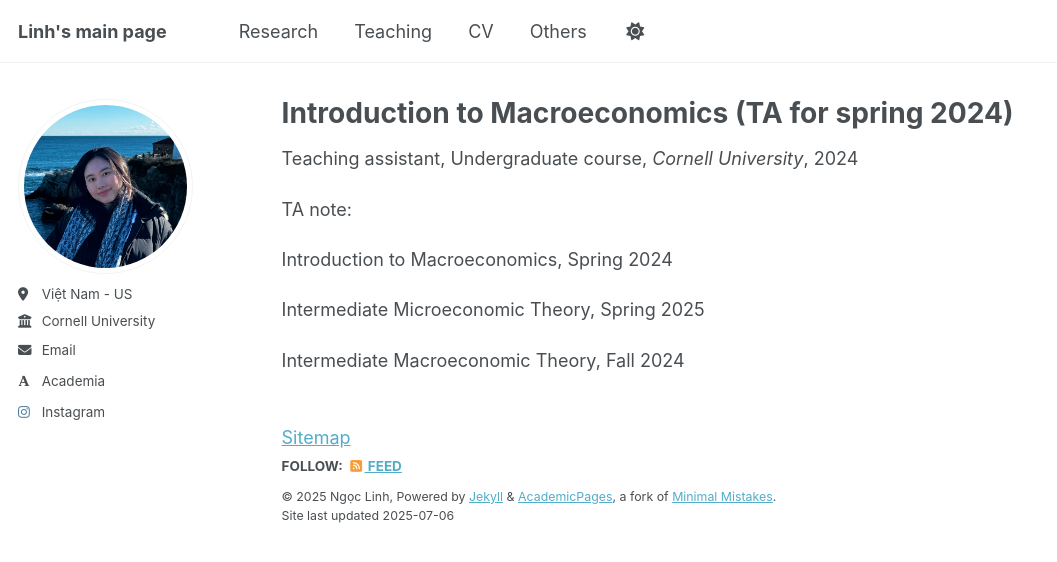
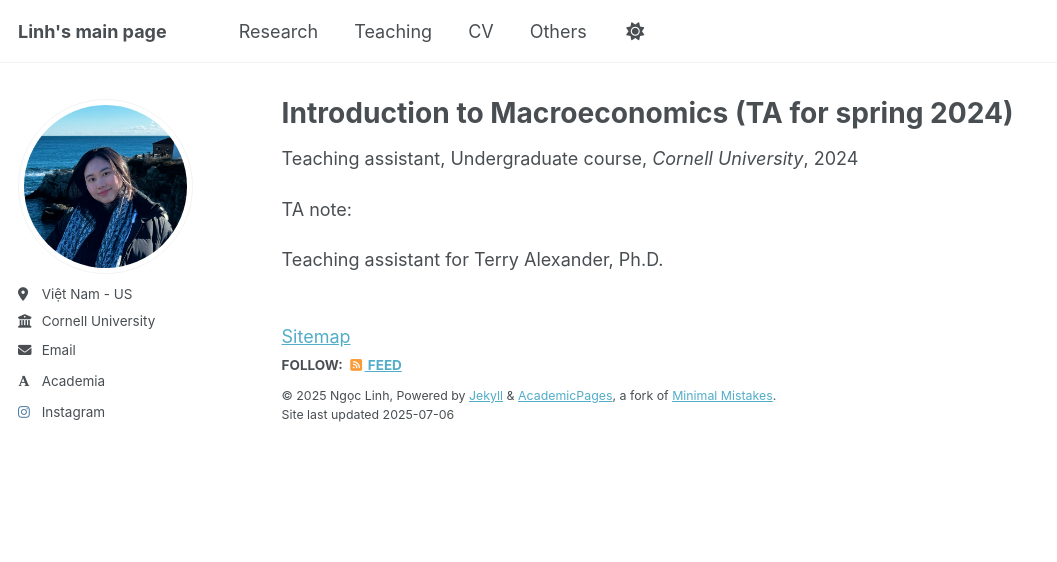
Before and after one commit to npl-nguyen/nguyen-ngoc-phuong-linh, a Jekyll site: the page built from _teaching/intro-macro-spring2024.md, in a window 1280 px wide. Shown: the top 562 px of the page, without its empty margins (0-1057 px from the left). Built offline with Jekyll 4.4.1, drawn with Linux system fonts in a browser that asks for light colours; some web fonts are replaced; a script that is not in the unit is left out.

Commit message:
Update intro-macro-spring2024.md

```diff
--- a/_teaching/intro-macro-spring2024.md
+++ b/_teaching/intro-macro-spring2024.md
@@ -10,8 +10,4 @@ location: "Ithaca, New York, US"
 
 TA note:
 
-Introduction to Macroeconomics, Spring 2024
-
-Intermediate Microeconomic Theory, Spring 2025
-
-Intermediate Macroeconomic Theory, Fall 2024
+Teaching assistant for Terry Alexander, Ph.D.
```
